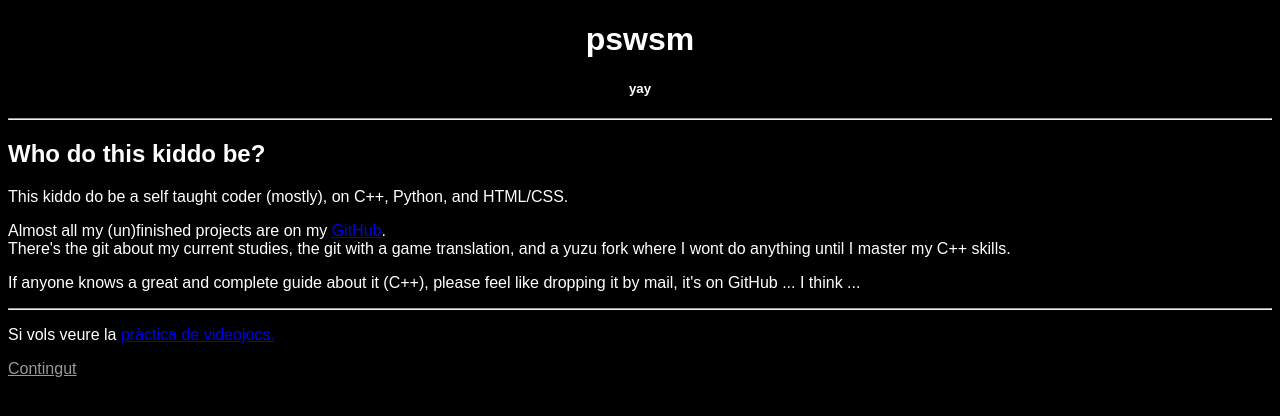
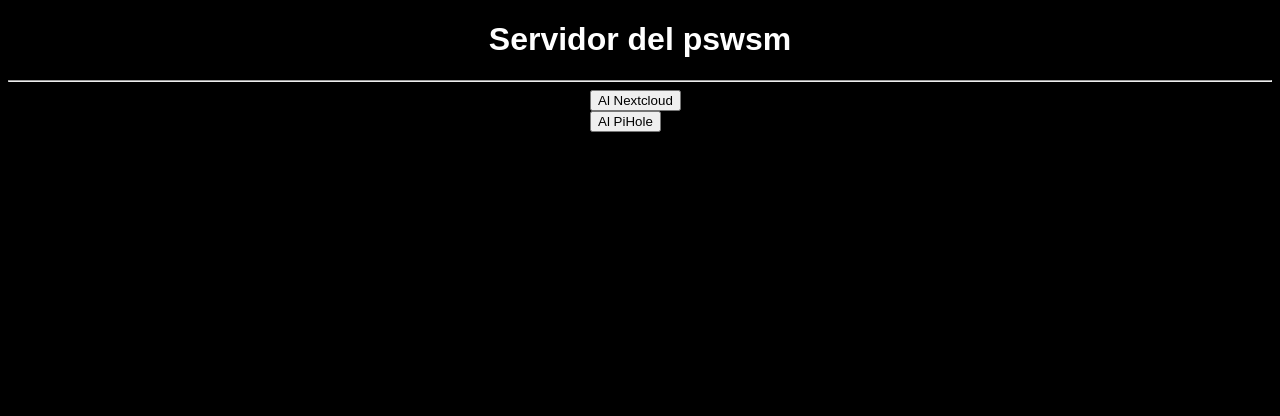
Before and after one commit to pswsm/pswsm-repo, a PHP site: page / in a window 1280 px wide. Shown: the top 416 px of the page. Run offline with PHP 8.4, Linux system fonts and the light colour scheme.

Commit message:
Coses sobre l'html L'he fet compatible per a la raspberry.

```diff
--- a/Aplicacions-Web/html/exercicis/css/master.css
+++ b/Aplicacions-Web/html/exercicis/css/master.css
@@ -16,3 +16,13 @@ body {
   text-align: center;
   font-variant: small-caps;
 }
+
+.dcenter {
+  width: 100px;
+  margin: auto;
+}
+
+.subdcenter {
+  float: left;
+  margin-left: auto;
+}
--- a/Aplicacions-Web/html/exercicis/index.html
+++ b/Aplicacions-Web/html/exercicis/index.html
@@ -7,15 +7,15 @@
 		<link rel="stylesheet" href="css/master.css">
 	</head>
 	<body>
-		<h1 class="center">pswsm</h1>
-		<h5 class="center">yay</h5>
+		<h1 class="center">Servidor del pswsm</h1>
 		<hr>
-		<h2>Who do this kiddo be?</h2>
-		<p>This kiddo do be a self taught coder (mostly), on C++, Python, and HTML/CSS.</p>
-		<p>Almost all my (un)finished projects are on my <a href=https://github.com/pswsm target=_blank>GitHub</a>.<br>There's the git about my current studies, the git with a game translation, and a yuzu fork where I wont do anything until I master my C++ skills.</p>
-		<p>If anyone knows a great and complete guide about it (C++), please feel like dropping it by mail, it's on GitHub ... I think ...</p>
-		<hr>
-		<p>Si vols veure la <a href="https://games.pausse.epizy.com">pràctica de videojocs.</a></p>
-		<a href=./pagina.html style=color:#999999>Contingut</a>
+		<div class="dcenter">
+			<div class="subdcenter">
+				<button type="button" name="nextcloud" id="nc" onclick="window.open('nextcloud','_self')">Al Nextcloud</button>
+			</div>
+			<div class="subdcenter">
+				<button type="button" name="pihole" id="pihole" onclick="window.open('admin','_self')">Al PiHole</button>
+			</div>
+		</div>
 	</body>
 </html>
```
